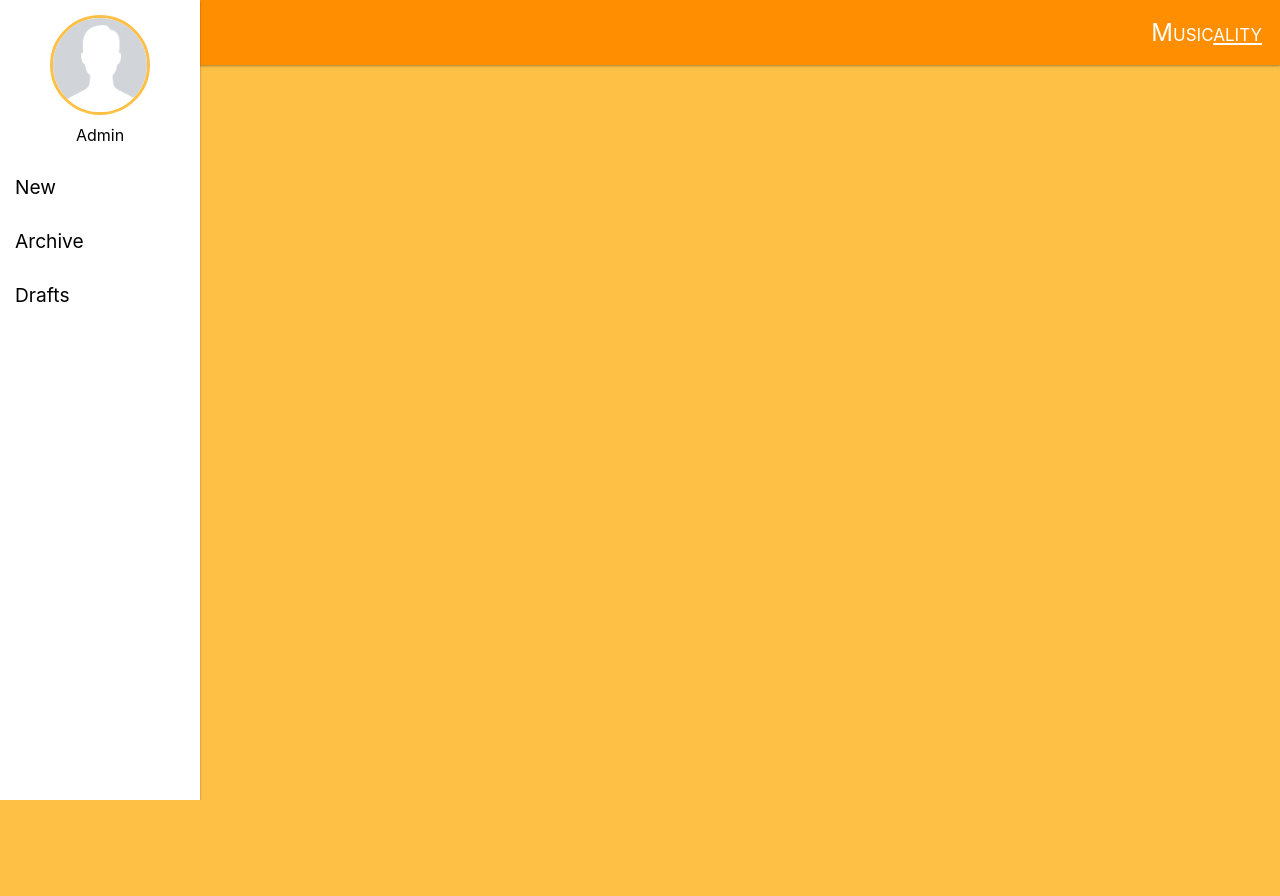
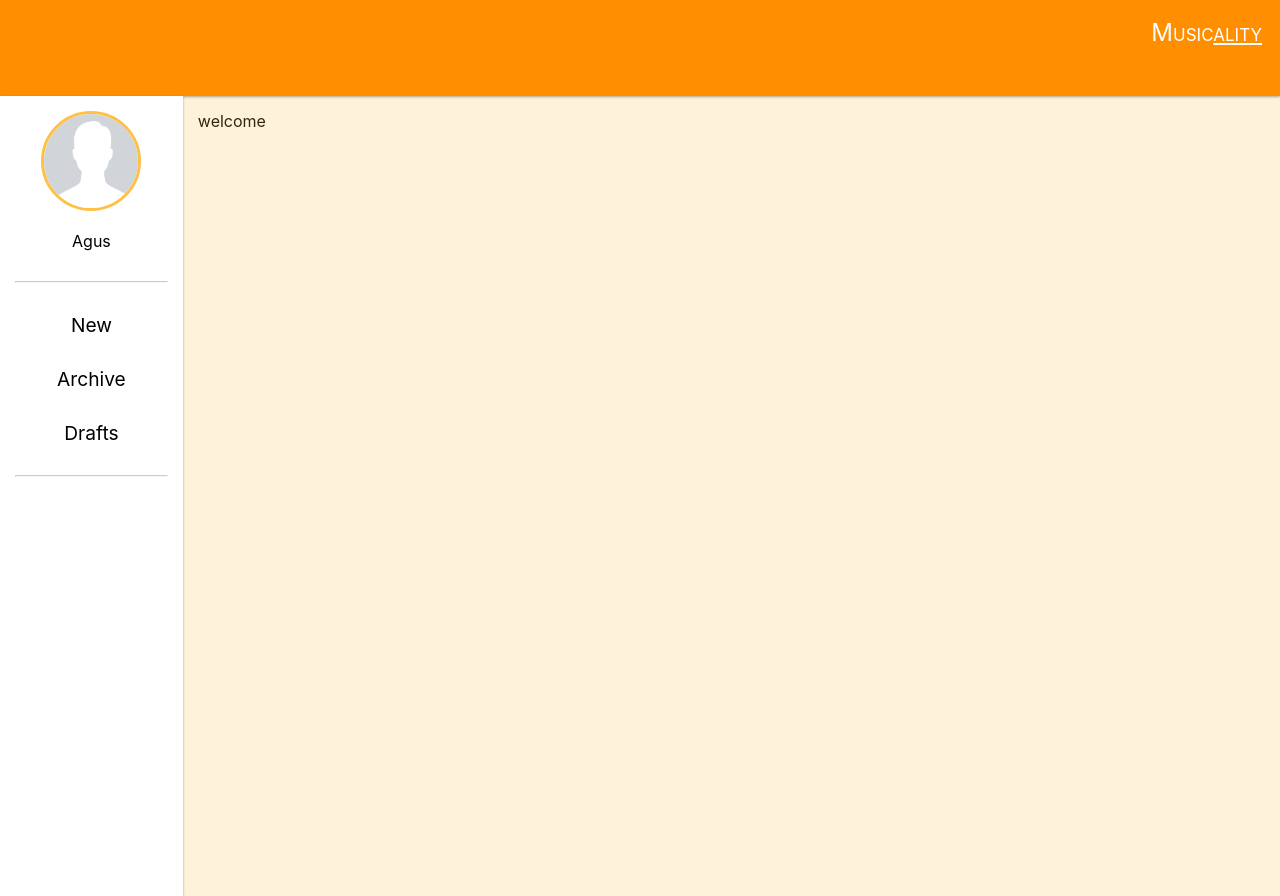
Before and after one commit to SimonFredrich/musicality, a React (Create React App) app in the folder cms/: page / in a window 1280 px wide. Before the commit the page ends 800 px from the top, so only its background shows below. Built offline with nearby package versions, Linux system fonts and the light colour scheme.

Commit message:
Made a tab system for the cms.

```diff
--- a/cms/public/index.html
+++ b/cms/public/index.html
@@ -3,7 +3,8 @@
   <head>
     <meta charset="utf-8" />
     <link rel="icon" href="%PUBLIC_URL%/favicon.ico" />
-    <meta name="viewport" content="width=device-width, initial-scale=1" />
+    <meta name="viewport" content="width=device-width, initial-scale=1.0">
+    <meta content="width=device-width, initial-scale=1" name="viewport" />
     <meta name="theme-color" content="#000000" />
     <meta
       name="description"
--- a/cms/src/App.js
+++ b/cms/src/App.js
@@ -2,13 +2,25 @@ import React from 'react';
 import './App.css';
 import AppBar from './components/AppBar';
 import SideMenu from './components/SideMenu';
+import Content from './components/Content';
 
 class App extends React.Component {
+  state = {
+    view:"welcome",
+    user:"Agus"
+  }
+  viewhandler = (args) => {
+    this.setState({view:args});
+    console.log(this.state);
+  }
   render(){
     return (
       <div className="App">
         <AppBar menubtnid="menubtn" />
-        <SideMenu trigger="menubtn" />
+        <div id="body">
+          <SideMenu user={this.state.user} trigger="menubtn" viewhandler={this.viewhandler} mystate={this.state.view}/>
+          <Content view={this.state.view} />
+        </div>
       </div>
     )
   }
--- a/cms/src/components/AppBar.css
+++ b/cms/src/components/AppBar.css
@@ -1,10 +1,10 @@
 nav {
     background-color:#ff8f00;
     width:100%;
-    height:auto;
+    height:12vh;
     padding:18px;
     box-shadow: 0 1px 3px rgba(0,0,0,0.12), 0 1px 2px rgba(0,0,0,0.24);
-    position:fixed;
+    position:sticky;
     top:0;
     z-index: 1;
 }
--- /dev/null
+++ b/cms/src/components/Content.css
@@ -0,0 +1,6 @@
+#contentwrapper {
+    background-color: white;
+    opacity: 0.8;
+    height:100vh;
+    padding:15px;
+}
--- /dev/null
+++ b/cms/src/components/Content.js
@@ -0,0 +1,58 @@
+import React, { Component } from 'react';
+import './Content.css';
+
+export default class Content extends Component {
+    selectView() {
+        switch(this.props.view){
+            case "welcome":
+                return (
+                    <div>
+                       welcome
+                    </div>
+                );
+            break;
+            case "newedit":
+                return (
+                    <div>
+                        newedit
+                    </div>
+                );
+            break;
+            case "archive":
+                return (
+                    <div>
+                        archive
+                    </div>
+                );
+            break;
+            case "drafts":
+                return (
+                    <div>
+                        drafts
+                    </div>
+                );
+            break;
+            case "profile":
+                return (
+                    <div>
+                        drafts
+                    </div>
+                );
+            break;
+            default:
+                return (
+                    <div>
+                        404 option not found
+                    </div>
+                );
+            break;
+        }
+    }
+    render() {
+        return (
+            <div id="contentwrapper">
+                {this.selectView()}
+            </div>
+        )
+    }
+}
--- a/cms/src/components/SideMenu.js
+++ b/cms/src/components/SideMenu.js
@@ -27,10 +27,12 @@ export default class SideMenu extends Component {
             </div>
             <div id="sidemenu">
                 <ul id="sidemenuitems">
-                    <li id="profile-item"><div id="profilewrapper"><img src={profilepicture}></img></div><a href="#">Admin</a></li>
-                    <li><a href="#">New</a></li>
-                    <li><a href="#">Archive</a></li>
-                    <li><a href="#">Drafts</a></li>
+                    <li id="profile-item"><div id="profilewrapper"><img src={profilepicture}></img></div><a href="javascript:void(0)" onClick={()=>this.props.viewhandler("profile")}>{this.props.user}</a></li>
+                    <li className="liseparator"><hr className="separator"></hr></li>
+                    <li><a href="javascript:void(0)" onClick={()=>{this.props.viewhandler("newedit")}}>New</a></li>
+                    <li><a href="javascript:void(0)" onClick={()=>this.props.viewhandler("archive")}>Archive</a></li>
+                    <li><a href="javascript:void(0)" onClick={()=>this.props.viewhandler("drafts")}>Drafts</a></li>
+                    <li className="liseparator"><hr className="separator"></hr></li>
                 </ul>
             </div>
             </>
--- a/cms/src/components/navmenu.js
+++ b/cms/src/components/navmenu.js
@@ -8,7 +8,7 @@ export default class navmenu {
             this.Overlay.style.width= "100%";
             this.Menu.style.animationName = "sideMenAnimation";
             this.Menu.style.animationDuration = "0.2s"
-            this.Menu.style.width= "300px";
+            this.Menu.style.width= "200px";
         }
         this.wrapSideMenu = () => {
             this.Overlay.style.animationName = "sideMenOverAnimationWrap";
--- a/cms/src/components/sidemenu.css
+++ b/cms/src/components/sidemenu.css
@@ -27,6 +27,7 @@
 #sidemenuitems li {
     padding:15px;
     margin:0;
+    text-align: center;
 }
 #sidemenuitems li a{
     text-decoration: none;
@@ -44,7 +45,7 @@
 #profile-item a {
     text-align: center;
     font-size: medium;
-    margin-top: 10px;
+    margin-top: 20px;
 }
 #profile-item:hover{
     background-color: white !important;
@@ -69,7 +70,13 @@
     width:auto;
     align-items: center;
 }
-
+.liseparator:hover{
+    background-color:white !important;
+}
+.separator {
+    opacity:0.5;
+    z-index: 0;
+}
 
 @keyframes sideMenOverAnimation {
     from {
@@ -92,21 +99,14 @@
         width:0%;
     }
     to {
-        width:300px;
+        width:200px;
     }
 }
 @keyframes sideMenAnimationWrap {
     from {
-        width:300px;
+        width:200px;
     }
     to {
         width:0%;
     }
 }
-@media (min-width: 1000px) {
-    #sidemenu {
-        position: absolute;
-        width: 200px;
-        box-shadow: 0 1px 3px rgba(0,0,0,0.12), 0 1px 2px rgba(0,0,0,0.24);
-    }
-}
--- a/cms/src/index.css
+++ b/cms/src/index.css
@@ -17,9 +17,7 @@ outline: inherit;
 }
 body {
   background-color: #ffc046;
-  min-height: 100vh;
-  display:flex;
-  flex-direction: column;
+  overflow:hidden;
 }
 @media (max-width: 500px) {
   .onbig {
@@ -36,4 +34,14 @@ body {
   .onsmall {
       display:none;
   }
+  #body {
+    display:grid;
+    grid-template-columns: 1fr 6fr;
+  }
+  #sidemenu {
+    position: initial !important;
+    width:  auto !important;
+    min-width: 150px;
+    box-shadow: 0 1px 3px rgba(0,0,0,0.12), 0 1px 2px rgba(0,0,0,0.24) !important;
+  }
 }
```
Also changed, not shown: cms/src/components/svg/record.svg (added).
